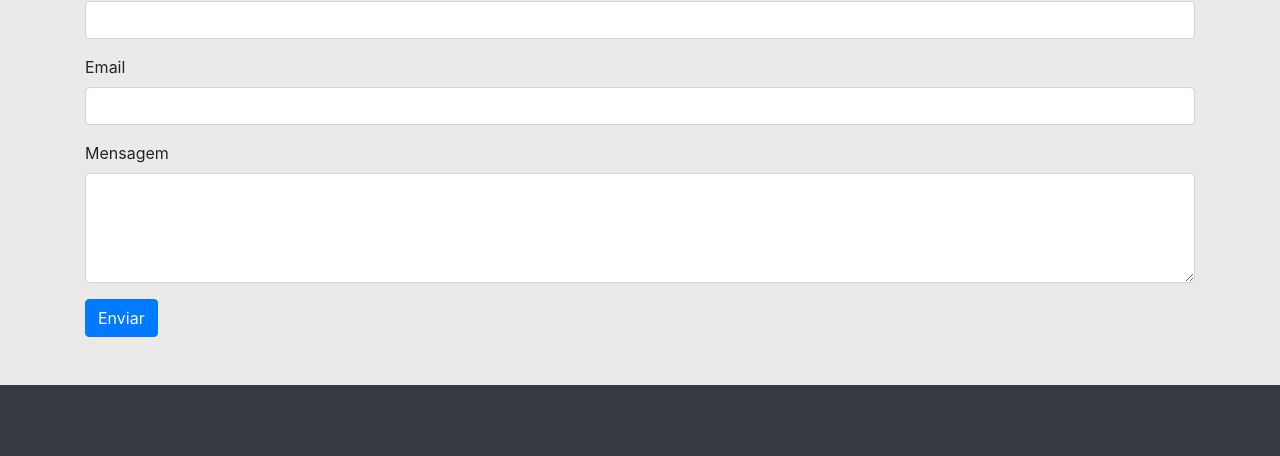
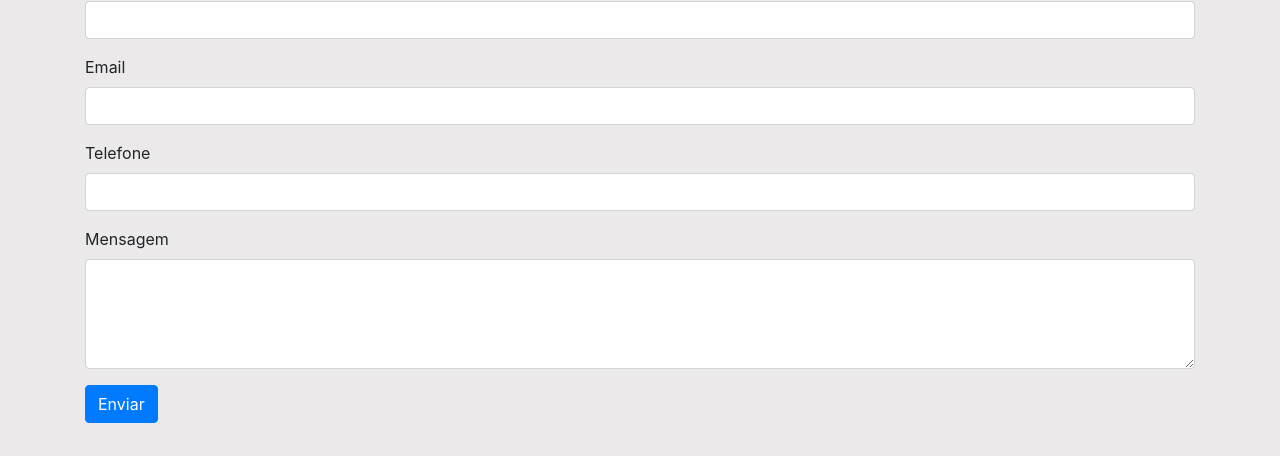
Before and after one commit to wil1976/PE-site, a plain HTML site: page index.html in a window 1280 px wide. Shown: the part 2378-2834 px from the top of the page. Drawn offline with nearby package versions, Linux system fonts and the light colour scheme.

Commit message:
incluir telefone do usuario no form

```diff
--- a/index.html
+++ b/index.html
@@ -159,11 +159,16 @@
                 <input type="email" class="form-control" id="email" name="email" required>
             </div>
             <div class="mb-3">
+                <label for="telefone" class="form-label">Telefone</label>
+                <input type="tel" class="form-control" id="telefone" name="telefone" required>
+            </div>
+            <div class="mb-3">
                 <label for="mensagem" class="form-label">Mensagem</label>
                 <textarea class="form-control" id="mensagem" name="mensagem" rows="4" required></textarea>
             </div>
             <button type="submit" class="btn btn-primary">Enviar</button>
         </form>
+
         </section>
 
     <!-- Footer -->
```
Lines whose indentation alone changed are shown as unchanged.
